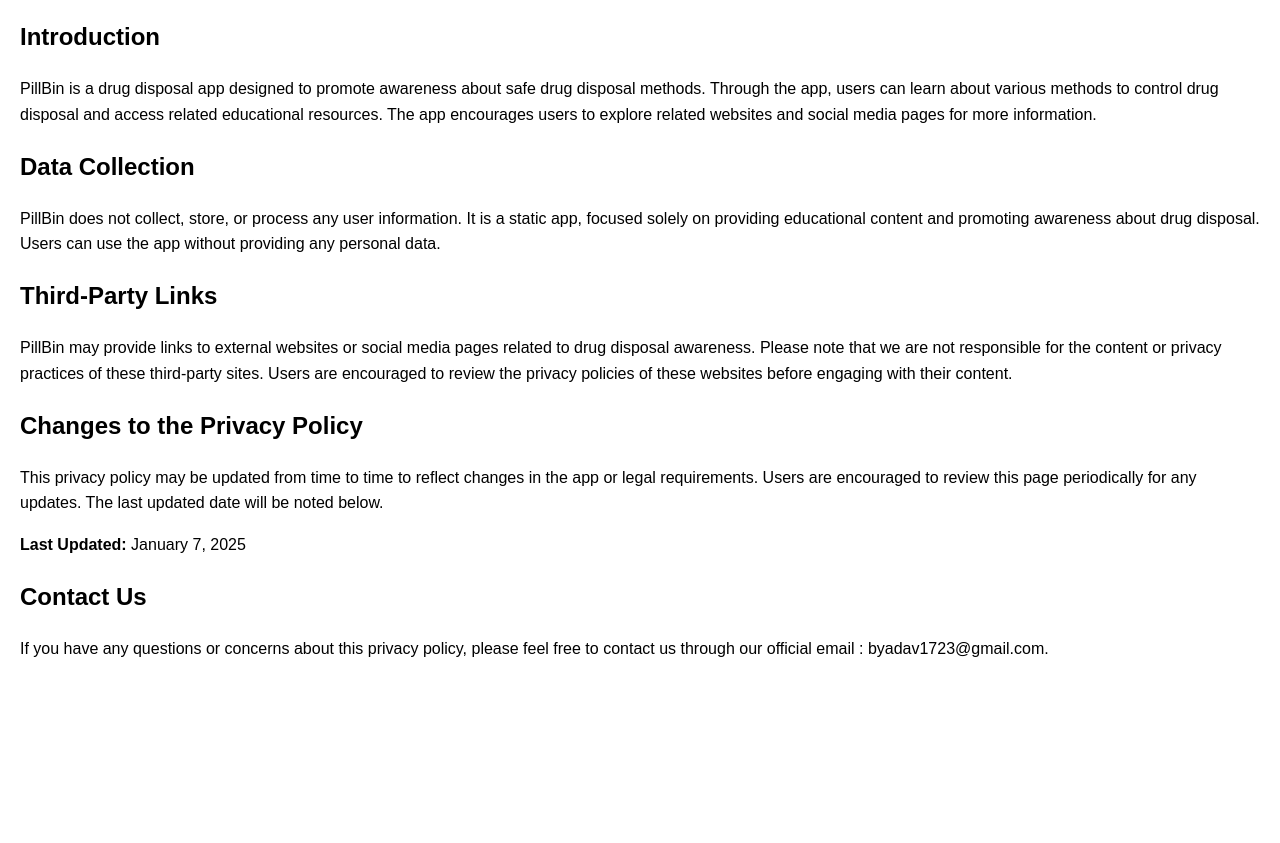
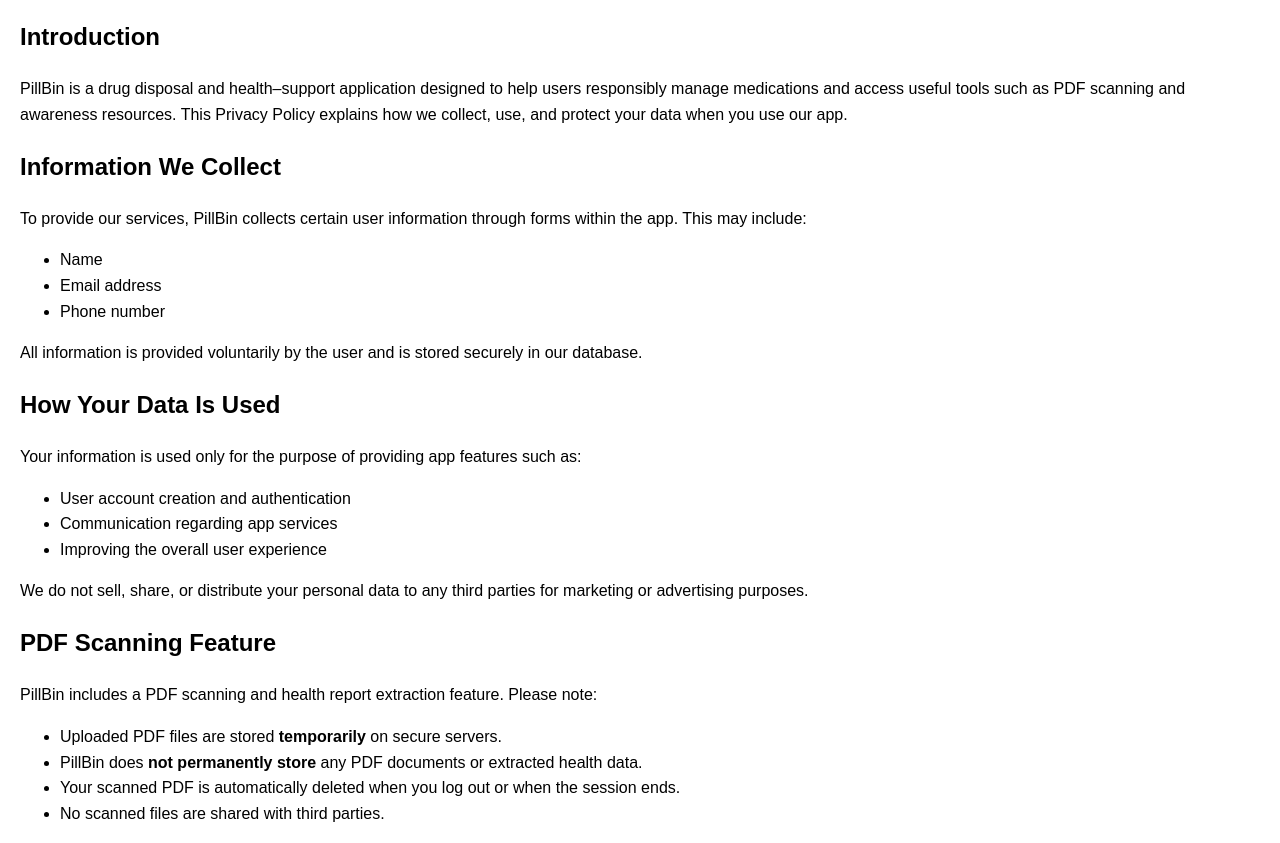
Before and after one commit to NikhilYadav04/privacy-policy, a plain HTML site: page index.html in a window 1280 px wide. Shown: the part 76-919 px from the top of the page. Before the commit the page ends 800 px from the top, so only its background shows below. Drawn offline with Linux system fonts and the light colour scheme.

Commit message:
made changes for v2

```diff
--- a/index.html
+++ b/index.html
@@ -24,28 +24,64 @@
 
     <section>
         <h2>Introduction</h2>
-        <p>PillBin is a drug disposal app designed to promote awareness about safe drug disposal methods. Through the app, users can learn about various methods to control drug disposal and access related educational resources. The app encourages users to explore related websites and social media pages for more information.</p>
+        <p>PillBin is a drug disposal and health–support application designed to help users responsibly manage medications and access useful tools such as PDF scanning and awareness resources. This Privacy Policy explains how we collect, use, and protect your data when you use our app.</p>
     </section>
 
     <section>
-        <h2>Data Collection</h2>
-        <p>PillBin does not collect, store, or process any user information. It is a static app, focused solely on providing educational content and promoting awareness about drug disposal. Users can use the app without providing any personal data.</p>
+        <h2>Information We Collect</h2>
+        <p>To provide our services, PillBin collects certain user information through forms within the app. This may include:</p>
+        <ul>
+            <li>Name</li>
+            <li>Email address</li>
+            <li>Phone number</li>
+        </ul>
+        <p>All information is provided voluntarily by the user and is stored securely in our database.</p>
+    </section>
+
+    <section>
+        <h2>How Your Data Is Used</h2>
+        <p>Your information is used only for the purpose of providing app features such as:</p>
+        <ul>
+            <li>User account creation and authentication</li>
+            <li>Communication regarding app services</li>
+            <li>Improving the overall user experience</li>
+        </ul>
+        <p>We do not sell, share, or distribute your personal data to any third parties for marketing or advertising purposes.</p>
+    </section>
+
+    <section>
+        <h2>PDF Scanning Feature</h2>
+        <p>PillBin includes a PDF scanning and health report extraction feature. Please note:</p>
+        <ul>
+            <li>Uploaded PDF files are stored <strong>temporarily</strong> on secure servers.</li>
+            <li>PillBin does <strong>not permanently store</strong> any PDF documents or extracted health data.</li>
+            <li>Your scanned PDF is automatically deleted when you log out or when the session ends.</li>
+            <li>No scanned files are shared with third parties.</li>
+        </ul>
+    </section>
+
+    <section>
+        <h2>Data Security</h2>
+        <p>We take user privacy seriously. All collected data is stored using industry-standard security practices. We implement encryption, restricted access control, and regular security checks to ensure your information remains safe.</p>
+        <p>However, no method of electronic transmission or storage is 100% secure, and we cannot guarantee absolute security.</p>
     </section>
 
     <section>
         <h2>Third-Party Links</h2>
-        <p>PillBin may provide links to external websites or social media pages related to drug disposal awareness. Please note that we are not responsible for the content or privacy practices of these third-party sites. Users are encouraged to review the privacy policies of these websites before engaging with their content.</p>
+        <p>PillBin may contain links to external websites or social media platforms for educational purposes. We are not responsible for the content or privacy practices of these third-party websites. Users should review their privacy policies separately.</p>
     </section>
 
     <section>
-        <h2>Changes to the Privacy Policy</h2>
-        <p>This privacy policy may be updated from time to time to reflect changes in the app or legal requirements. Users are encouraged to review this page periodically for any updates. The last updated date will be noted below.</p>
-        <p><strong>Last Updated:</strong> January 7, 2025</p>
+        <h2>Changes to This Privacy Policy</h2>
+        <p>We may update this Privacy Policy to reflect changes in app features or legal requirements. Users are encouraged to review this page periodically for updates.</p>
+        <p><strong>Last Updated:</strong> January 11, 2025</p>
     </section>
 
     <section>
         <h2>Contact Us</h2>
-        <p>If you have any questions or concerns about this privacy policy, please feel free to contact us through our official email : byadav1723@gmail.com.</p>
+        <p>If you have any questions regarding this Privacy Policy, you can contact us at:</p>
+        <p><strong>Email:</strong> byadav1723@gmail.com</p>
     </section>
+
 </body>
 </html>
```
